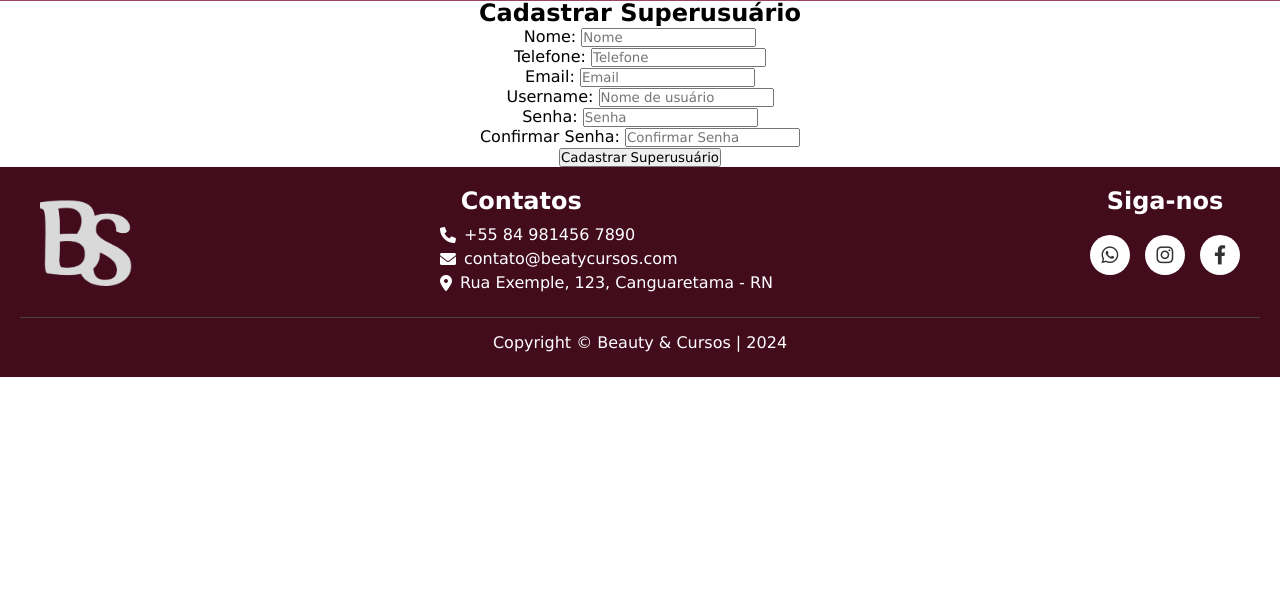
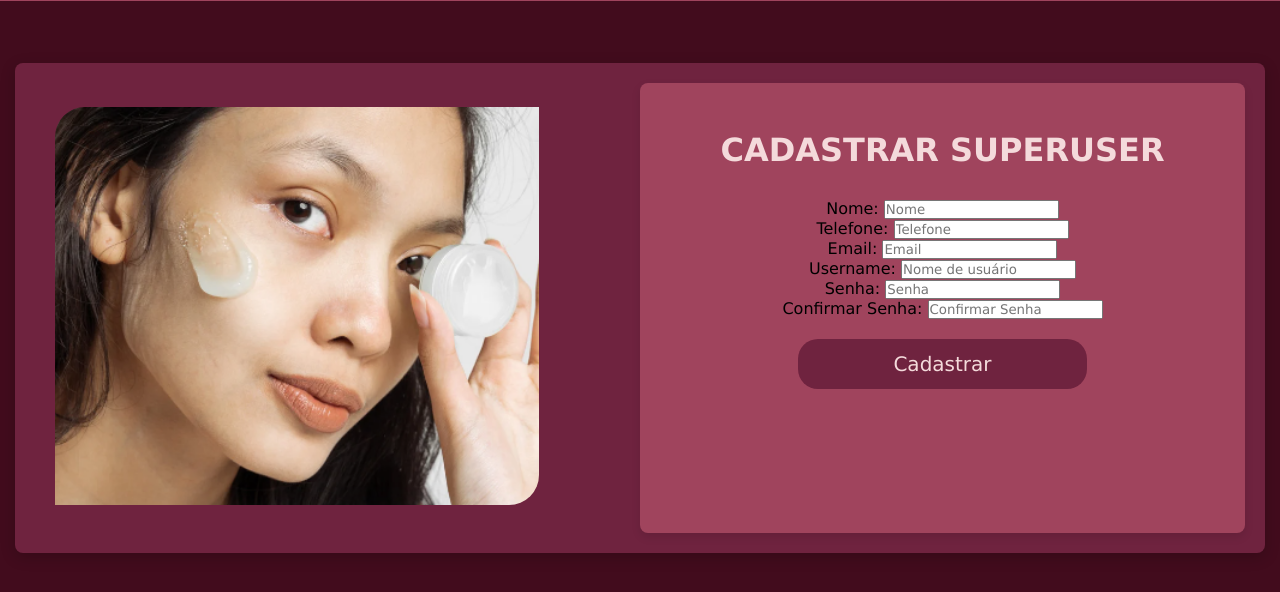
Before and after one commit to vangoncalves/BeautyStudio_django, a Django app: page /users/areacadastroadmin/ in a window 1280 px wide. Shown: the part 99-691 px from the top of the page. Run offline with Django 5.2, Linux system fonts and the light colour scheme.

Commit message:
Feito area de cadastro de user comum e super usuario, tbm ajustei um funçao pro footer

```diff
--- a/BStudio/BStudios/static/css/arealogin.css
+++ b/BStudio/BStudios/static/css/arealogin.css
@@ -1,4 +1,4 @@
-/*o forms de login está por trá do cabeçalho*/
+/* Estilo da página de login*/
 :root {
     --vinhoprinci: #420c1d;
     --vinho: #6f233f;
--- /dev/null
+++ b/BStudio/BStudios/static/css/superuser.css
@@ -0,0 +1,84 @@
+
+/* Estilo da página de Cadastro-superuser*/
+:root {
+    --vinhoprinci: #420c1d;
+    --vinho: #6f233f;
+    --vinhoclaro: #a0445d;
+    --marromleve: #cb5c64;
+    --vinhobb: #e490ba;
+    --vinhclaro: #eaa59f;
+    --brancovinho: #f4dadb;
+    --corhover: #eaa59f5b;
+    --fontwhite: #ececec;
+}
+body{
+    background-color: var(--vinhoprinci);
+}
+
+.cadastro-container2 {
+    display: flex;
+    justify-content: space-between;
+    align-items: center;
+    margin: 20px auto;
+    margin-top: 5%;
+    max-width: 1250px;
+    padding: 20px;
+    gap: 80px;
+    background-color: var(--vinho);
+    border-radius: 8px;
+    box-shadow: 0 4px 15px rgba(0, 0, 0, 0.2);
+}
+
+.cadastro-form2 {
+    width: 50%;
+    padding: 20px 40px;
+    background-color: var(--vinhoclaro);
+    border-radius: 8px;
+    box-shadow: 0 4px 10px rgba(0, 0, 0, 0.1);
+    min-height: 450px;
+    display: flex;
+    flex-direction: column;
+    justify-content: center;
+    align-items: center;
+}
+.cadastro-form2 h1{
+    margin: 15px;
+    margin-top: -6rem;
+    font-weight: bold;
+    color: #f4dadb;
+    margin-bottom: 30px;
+}
+
+
+.cad-imguser{
+    margin-left: 20px;
+    width: 40%;
+    text-align: center;
+}
+
+
+.cad-imguser img {
+    max-width: 100%;
+    height: auto;
+    border-radius: 30px 0px 30px 0px;
+}
+
+
+button {
+    margin-top: 20px;
+    background-color: var(--vinho);
+    border: none;
+    padding: 12px 35px;
+    color: #f4dadb;
+    font-size: 16px;
+    width: 90%;
+    height: 50px;
+    font-size: 20px;
+    border-radius: 20px;
+    cursor: pointer;
+    transition: background-color 0.3s;
+}
+
+button:hover {
+    background-color: var(--marromleve);
+}
--- a/BStudio/BStudios/templates/BStudios/cursos.html
+++ b/BStudio/BStudios/templates/BStudios/cursos.html
@@ -1,8 +1,8 @@
 {% extends "BStudios/master.html" %}
+{% load static %}
 
 {% block content %}
-
-
+<link rel="stylesheet" href="{% static 'css/cursos.css' %}">
     <ul>
         {% for cacurso in cacursos %}
             <li>
--- a/BStudio/BStudios/templates/BStudios/master.html
+++ b/BStudio/BStudios/templates/BStudios/master.html
@@ -5,7 +5,7 @@
     <meta charset="UTF-8">
     <meta http-equiv="X-UA-Compatible" content="IE=edge">
     <meta name="keywords" content="beleza, beauty, cabelos,estetica, unhas"/>
-    <meta name="author" content="Vanessa Gonçalves"/>
+    <meta name="author" content="Vanessa Gonçalves e David Lopes"/>
     <meta name="viewport" content="width=device-width, initial-scale=1.0">
     <title>Beauty & Cursos</title>
     <link rel="stylesheet" href="{% static 'css/master.css' %}">
@@ -59,6 +59,7 @@
     {% block content %}
 
     {% endblock %}
+    {% block footer %}
     <footer>
         <div class="footer-container">
             <div class="footer-logo">
@@ -83,6 +84,6 @@
             <p>Copyright © Beauty & Cursos | 2024</p>
         </div>
     </footer>
-
+    {% endblock footer %}
 </body>
 </html>
--- a/BStudio/users/templates/users/areacadastroadmin.html
+++ b/BStudio/users/templates/users/areacadastroadmin.html
@@ -1,13 +1,24 @@
 {% extends "BStudios/master.html" %}
-
+{% load static %}
 {% block content %}
 
-<h2>Cadastrar Superusuário</h2>
-<form action="{% url 'areacadastroadmin' %}" method="POST">
-    {% csrf_token %}
-    {{ form.as_p }}
-    <button type="submit">Cadastrar Superusuário</button>
-    <input type="hidden" name="next" value="{% url 'index' %}"/>
-</form>
+<link rel="stylesheet" href="{% static 'css/superuser.css' %}">
 
+<div class="cadastro-container2">
+    <div class="cad-imguser">
+        <img src="{% static 'img/gel.png' %}" width="100%" height="110px"   alt="Imagem lateral de uma mulher passando máscara facial">
+    </div>
+    <div class="cadastro-form2">
+        <h1>CADASTRAR SUPERUSER</h1>
+        <form action="{% url 'areacadastroadmin' %}" method="POST">
+            {% csrf_token %}
+            {{ form.as_p }}
+            <button type="submit">Cadastrar</button>
+            <input type="hidden" name="next" value="{% url 'index' %}"/>
+        </form>
+    </div>
+</div>
+{% block footer %}
+<!-- Deixa vazio para não exibir o rodapé -->
+{% endblock footer %}
 {% endblock content %}
--- a/BStudio/users/templates/users/arealogin.html
+++ b/BStudio/users/templates/users/arealogin.html
@@ -26,6 +26,8 @@
         </form>
     </div>
 </div>
-
+{% block footer %}
+<!-- Deixa vazio para não exibir o rodapé -->
+{% endblock footer %}
 
 {% endblock content %}
```
Also changed, not shown: BStudio/BStudios/static/css/areacadastro.css (added, +84 -0 lines), BStudio/BStudios/static/css/cursos.css (added, +19 -0 lines), BStudio/users/templates/users/areacadastro.html (+19 -7 lines), BStudio/BStudios/static/img/gel.png (renamed from BStudio/BStudios/static/img/Captura de tela 2024-08-05 141247.png), BStudio/BStudios/static/img/laser.png (renamed from BStudio/BStudios/static/img/Captura de tela 2024-08-05 142451.png), BStudio/BStudios/static/img/masc.png (renamed from BStudio/BStudios/static/img/Captura de tela 2024-08-05 140902.png), BStudio/BStudios/static/img/serum.png (renamed from BStudio/BStudios/static/img/Captura de tela 2024-08-05 141043.png).
